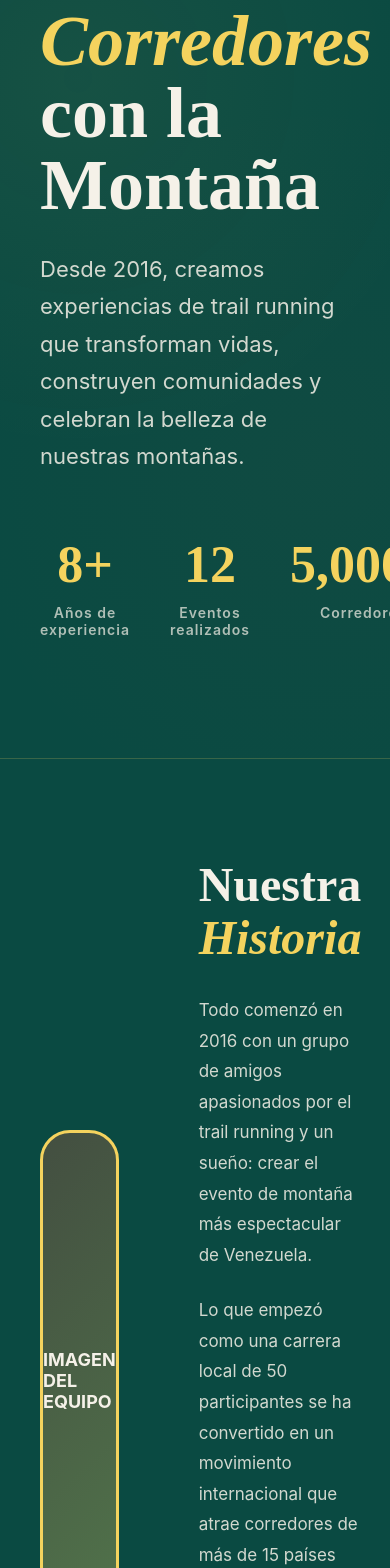
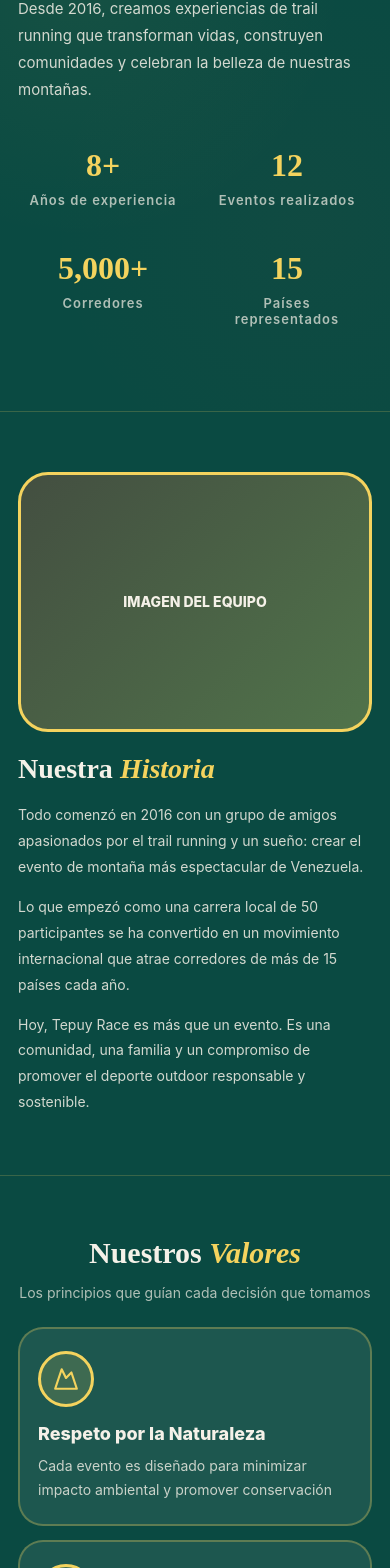
Before and after one commit to gabywakil/tepuy-race, a React (Vite) app: page /#/about in a window 390 px wide. Shown: the part 313-1881 px from the top of the page. Built offline with nearby package versions, Linux system fonts and the light colour scheme.

Commit message:
AboutUs.jsx

```diff
--- a/src/pages/AboutUs.jsx
+++ b/src/pages/AboutUs.jsx
@@ -1,51 +1,22 @@
 import React from 'react';
-import { Mountain, Heart, Users, Target, Award, TrendingUp } from 'lucide-react';
+import { Mountain, Heart, Users, Target } from 'lucide-react';
+import useMedia from '../hooks/useMedia';
 
 const AboutUs = () => {
+  const { isMobile } = useMedia('(max-width: 768px)');
+
   const team = [
-    {
-      name: "Carlos Mendoza",
-      role: "Fundador & Director",
-      description: "Trail runner con 15 años de experiencia organizando eventos de montaña"
-    },
-    {
-      name: "María Torres",
-      role: "Directora de Operaciones",
-      description: "Experta en logística de eventos deportivos extremos"
-    },
-    {
-      name: "Diego Ramírez",
-      role: "Coordinador de Rutas",
-      description: "Guía certificado de montaña y especialista en senderos"
-    },
-    {
-      name: "Ana Gutiérrez",
-      role: "Relaciones Públicas",
-      description: "Conectando comunidades de runners a nivel internacional"
-    }
+    { name: "Carlos Mendoza", role: "Fundador & Director", description: "Trail runner con 15 años de experiencia organizando eventos de montaña" },
+    { name: "María Torres", role: "Directora de Operaciones", description: "Experta en logística de eventos deportivos extremos" },
+    { name: "Diego Ramírez", role: "Coordinador de Rutas", description: "Guía certificado de montaña y especialista en senderos" },
+    { name: "Ana Gutiérrez", role: "Relaciones Públicas", description: "Conectando comunidades de runners a nivel internacional" }
   ];
 
   const values = [
-    {
-      icon: Mountain,
-      title: "Respeto por la Naturaleza",
-      description: "Cada evento es diseñado para minimizar impacto ambiental y promover conservación"
-    },
-    {
-      icon: Heart,
-      title: "Pasión por el Trail",
-      description: "Amamos las montañas y queremos compartir esa pasión con cada corredor"
-    },
-    {
-      icon: Users,
-      title: "Comunidad Global",
-      description: "Construimos puentes entre corredores de todos los niveles y países"
-    },
-    {
-      icon: Target,
-      title: "Excelencia Operativa",
-      description: "Cada detalle importa, desde la ruta hasta la última estación de hidratación"
-    }
+    { icon: Mountain, title: "Respeto por la Naturaleza", description: "Cada evento es diseñado para minimizar impacto ambiental y promover conservación" },
+    { icon: Heart, title: "Pasión por el Trail", description: "Amamos las montañas y queremos compartir esa pasión con cada corredor" },
+    { icon: Users, title: "Comunidad Global", description: "Construimos puentes entre corredores de todos los niveles y países" },
+    { icon: Target, title: "Excelencia Operativa", description: "Cada detalle importa, desde la ruta hasta la última estación de hidratación" }
   ];
 
   const stats = [
@@ -56,37 +27,18 @@ const AboutUs = () => {
   ];
 
   return (
+    <div style={{ backgroundColor: '#0a4a42', minHeight: '100vh', paddingTop: '100px', width: '100%', margin: 0 }}>
+      {/* Hero */}
+      <section style={{ padding: isMobile ? '60px 18px 70px' : '80px 40px 120px', position: 'relative', overflow: 'hidden' }}>
         <div style={{
-      backgroundColor: '#0a4a42',
-      minHeight: '100vh',
-      paddingTop: '100px',
-      width: '100%',
-      margin: 0
-    }}>
-      {/* Hero Section */}
-      <section style={{
-        padding: '80px 40px 120px',
-        position: 'relative',
-        overflow: 'hidden'
-      }}>
-        <div style={{
-          position: 'absolute',
-          top: 0,
-          left: 0,
-          right: 0,
-          bottom: 0,
+          position: 'absolute', inset: 0,
           background: `
             radial-gradient(circle at 20% 30%, rgba(244, 211, 94, 0.05), transparent 50%),
             radial-gradient(circle at 80% 70%, rgba(200, 90, 62, 0.03), transparent 50%)
           `
-        }}></div>
+        }} />
 
-        <div style={{
-          maxWidth: '1200px',
-          margin: '0 auto',
-          position: 'relative',
-          zIndex: 1
-        }}>
+        <div style={{ maxWidth: '1200px', margin: '0 auto', position: 'relative', zIndex: 1 }}>
           <div style={{
             display: 'inline-block',
             backgroundColor: 'rgba(244, 211, 94, 0.1)',
@@ -96,17 +48,17 @@ const AboutUs = () => {
             fontSize: '13px',
             fontWeight: '700',
             letterSpacing: '2px',
-            marginBottom: '30px',
+            marginBottom: '22px',
             fontFamily: "'Inter', sans-serif"
           }}>
             SOBRE NOSOTROS
           </div>
 
           <h1 style={{
-            fontSize: '72px',
+            fontSize: isMobile ? 'clamp(34px, 9vw, 54px)' : '72px',
             fontWeight: '900',
-            marginBottom: '30px',
-            lineHeight: '1',
+            marginBottom: '18px',
+            lineHeight: '1.02',
             color: '#f5f1e8',
             fontFamily: "'Playfair Display', serif",
             maxWidth: '900px'
@@ -115,13 +67,13 @@ const AboutUs = () => {
           </h1>
 
           <p style={{
-            fontSize: '22px',
-            lineHeight: '1.7',
+            fontSize: isMobile ? '15px' : '22px',
+            lineHeight: '1.8',
             color: '#f5f1e8',
             opacity: 0.85,
-            maxWidth: '700px',
+            maxWidth: '720px',
             fontFamily: "'Inter', sans-serif",
-            marginBottom: '50px'
+            marginBottom: '30px'
           }}>
             Desde 2016, creamos experiencias de trail running que transforman vidas,
             construyen comunidades y celebran la belleza de nuestras montañas.
@@ -130,25 +82,26 @@ const AboutUs = () => {
           {/* Stats */}
           <div style={{
             display: 'grid',
-            gridTemplateColumns: 'repeat(4, 1fr)',
-            gap: '40px',
-            marginTop: '60px'
+            gridTemplateColumns: isMobile ? '1fr 1fr' : 'repeat(4, 1fr)',
+            gap: isMobile ? '14px' : '40px',
+            marginTop: isMobile ? '26px' : '60px'
           }}>
             {stats.map((stat, index) => (
               <div key={index} style={{
-                textAlign: 'center'
+                textAlign: 'center',
+                padding: isMobile ? '14px 10px' : '0px'
               }}>
                 <div style={{
-                  fontSize: '52px',
+                  fontSize: isMobile ? '32px' : '52px',
                   fontWeight: '900',
                   color: '#f4d35e',
-                  marginBottom: '10px',
+                  marginBottom: '8px',
                   fontFamily: "'Playfair Display', serif"
                 }}>
                   {stat.number}
                 </div>
                 <div style={{
-                  fontSize: '14px',
+                  fontSize: '13px',
                   fontWeight: '600',
                   color: '#f5f1e8',
                   opacity: 0.7,
@@ -165,7 +118,7 @@ const AboutUs = () => {
 
       {/* Our Story */}
       <section style={{
-        padding: '100px 40px',
+        padding: isMobile ? '60px 18px' : '100px 40px',
         borderTop: '1px solid rgba(244, 211, 94, 0.2)',
         borderBottom: '1px solid rgba(244, 211, 94, 0.2)'
       }}>
@@ -173,33 +126,31 @@ const AboutUs = () => {
           maxWidth: '1200px',
           margin: '0 auto',
           display: 'grid',
-          gridTemplateColumns: '1fr 1fr',
-          gap: '80px',
+          gridTemplateColumns: isMobile ? '1fr' : '1fr 1fr',
+          gap: isMobile ? '22px' : '80px',
           alignItems: 'center'
         }}>
-          {/* Image Placeholder */}
           <div style={{
-            height: '500px',
+            height: isMobile ? '260px' : '500px',
             borderRadius: '30px',
             background: 'linear-gradient(135deg, rgba(200, 90, 62, 0.3) 0%, rgba(244, 211, 94, 0.3) 100%)',
             border: '3px solid #f4d35e',
             display: 'flex',
             alignItems: 'center',
             justifyContent: 'center',
-            fontSize: '18px',
-            fontWeight: '700',
+            fontSize: '14px',
+            fontWeight: '800',
             color: '#f5f1e8',
             fontFamily: "'Inter', sans-serif"
           }}>
             IMAGEN DEL EQUIPO
           </div>
 
-          {/* Content */}
           <div>
             <h2 style={{
-              fontSize: '48px',
+              fontSize: isMobile ? 'clamp(28px, 7vw, 40px)' : '48px',
               fontWeight: '900',
-              marginBottom: '30px',
+              marginBottom: '18px',
               color: '#f5f1e8',
               fontFamily: "'Playfair Display', serif",
               lineHeight: '1.1'
@@ -207,67 +158,41 @@ const AboutUs = () => {
               Nuestra <span style={{ color: '#f4d35e', fontStyle: 'italic' }}>Historia</span>
             </h2>
 
-            <p style={{
-              fontSize: '17px',
-              lineHeight: '1.8',
+            {[
+              "Todo comenzó en 2016 con un grupo de amigos apasionados por el trail running y un sueño: crear el evento de montaña más espectacular de Venezuela.",
+              "Lo que empezó como una carrera local de 50 participantes se ha convertido en un movimiento internacional que atrae corredores de más de 15 países cada año.",
+              "Hoy, Tepuy Race es más que un evento. Es una comunidad, una familia y un compromiso de promover el deporte outdoor responsable y sostenible."
+            ].map((t, i) => (
+              <p key={i} style={{
+                fontSize: isMobile ? '14px' : '17px',
+                lineHeight: '1.85',
                 color: '#f5f1e8',
                 opacity: 0.85,
-              marginBottom: '25px',
+                marginBottom: i === 2 ? 0 : '14px',
                 fontFamily: "'Inter', sans-serif"
               }}>
-              Todo comenzó en 2016 con un grupo de amigos apasionados por el trail running
-              y un sueño: crear el evento de montaña más espectacular de Venezuela.
+                {t}
               </p>
-
-            <p style={{
-              fontSize: '17px',
-              lineHeight: '1.8',
-              color: '#f5f1e8',
-              opacity: 0.85,
-              marginBottom: '25px',
-              fontFamily: "'Inter', sans-serif"
-            }}>
-              Lo que empezó como una carrera local de 50 participantes se ha convertido en
-              un movimiento internacional que atrae corredores de más de 15 países cada año.
-            </p>
-
-            <p style={{
-              fontSize: '17px',
-              lineHeight: '1.8',
-              color: '#f5f1e8',
-              opacity: 0.85,
-              fontFamily: "'Inter', sans-serif"
-            }}>
-              Hoy, Tepuy Race es más que un evento. Es una comunidad, una familia y un
-              compromiso de promover el deporte outdoor responsable y sostenible.
-            </p>
+            ))}
           </div>
         </div>
       </section>
 
-      {/* Our Values */}
-      <section style={{
-        padding: '100px 40px'
-      }}>
-        <div style={{
-          maxWidth: '1200px',
-          margin: '0 auto'
-        }}>
-          <div style={{
-            textAlign: 'center',
-            marginBottom: '70px'
-          }}>
+      {/* Values */}
+      <section style={{ padding: isMobile ? '60px 18px' : '100px 40px' }}>
+        <div style={{ maxWidth: '1200px', margin: '0 auto' }}>
+          <div style={{ textAlign: 'center', marginBottom: isMobile ? '26px' : '70px' }}>
             <h2 style={{
-              fontSize: '52px',
+              fontSize: isMobile ? 'clamp(30px, 7vw, 44px)' : '52px',
               fontWeight: '900',
-              marginBottom: '20px',
+              marginBottom: '14px',
               color: '#f5f1e8',
               fontFamily: "'Playfair Display', serif"
             }}>
               Nuestros <span style={{ color: '#f4d35e', fontStyle: 'italic' }}>Valores</span>
             </h2>
             <p style={{
-              fontSize: '18px',
+              fontSize: isMobile ? '14px' : '18px',
               color: '#f5f1e8',
               opacity: 0.7,
               fontFamily: "'Inter', sans-serif"
@@ -278,14 +203,16 @@ const AboutUs = () => {
 
           <div style={{
             display: 'grid',
-            gridTemplateColumns: 'repeat(2, 1fr)',
-            gap: '30px'
+            gridTemplateColumns: isMobile ? '1fr' : 'repeat(2, 1fr)',
+            gap: isMobile ? '14px' : '30px'
           }}>
             {values.map((value, index) => {
               const Icon = value.icon;
               return (
-                <div key={index} style={{
-                  padding: '45px',
+                <div
+                  key={index}
+                  style={{
+                    padding: isMobile ? '22px 18px' : '45px',
                     backgroundColor: 'rgba(245, 241, 232, 0.08)',
                     borderRadius: '25px',
                     border: '2px solid rgba(244, 211, 94, 0.3)',
@@ -293,42 +220,45 @@ const AboutUs = () => {
                     cursor: 'pointer'
                   }}
                   onMouseOver={(e) => {
+                    if (isMobile) return;
                     e.currentTarget.style.borderColor = '#f4d35e';
                     e.currentTarget.style.transform = 'translateY(-5px)';
                     e.currentTarget.style.backgroundColor = 'rgba(244, 211, 94, 0.12)';
                   }}
                   onMouseOut={(e) => {
+                    if (isMobile) return;
                     e.currentTarget.style.borderColor = 'rgba(244, 211, 94, 0.3)';
                     e.currentTarget.style.transform = 'translateY(0)';
                     e.currentTarget.style.backgroundColor = 'rgba(245, 241, 232, 0.08)';
-                }}>
+                  }}
+                >
                   <div style={{
-                    width: '70px',
-                    height: '70px',
+                    width: isMobile ? '56px' : '70px',
+                    height: isMobile ? '56px' : '70px',
                     borderRadius: '50%',
                     backgroundColor: 'rgba(244, 211, 94, 0.15)',
                     border: '3px solid #f4d35e',
                     display: 'flex',
                     alignItems: 'center',
                     justifyContent: 'center',
-                    marginBottom: '25px'
+                    marginBottom: '16px'
                   }}>
-                    <Icon size={32} color="#f4d35e" strokeWidth={2} />
+                    <Icon size={isMobile ? 26 : 32} color="#f4d35e" strokeWidth={2} />
                   </div>
 
                   <h3 style={{
-                    fontSize: '24px',
-                    fontWeight: '700',
+                    fontSize: isMobile ? '18px' : '24px',
+                    fontWeight: '800',
                     color: '#f5f1e8',
-                    marginBottom: '15px',
+                    marginBottom: '10px',
                     fontFamily: "'Inter', sans-serif"
                   }}>
                     {value.title}
                   </h3>
 
                   <p style={{
-                    fontSize: '16px',
-                    lineHeight: '1.6',
+                    fontSize: isMobile ? '14px' : '16px',
+                    lineHeight: '1.7',
                     color: '#f5f1e8',
                     opacity: 0.8,
                     fontFamily: "'Inter', sans-serif",
@@ -343,32 +273,26 @@ const AboutUs = () => {
         </div>
       </section>
 
-      {/* Our Team */}
+      {/* Team */}
       <section style={{
-        padding: '100px 40px',
+        padding: isMobile ? '60px 18px' : '100px 40px',
         backgroundColor: 'rgba(244, 211, 94, 0.05)',
         borderTop: '1px solid rgba(244, 211, 94, 0.2)',
         borderBottom: '1px solid rgba(244, 211, 94, 0.2)'
       }}>
-        <div style={{
-          maxWidth: '1200px',
-          margin: '0 auto'
-        }}>
-          <div style={{
-            textAlign: 'center',
-            marginBottom: '70px'
-          }}>
+        <div style={{ maxWidth: '1200px', margin: '0 auto' }}>
+          <div style={{ textAlign: 'center', marginBottom: isMobile ? '26px' : '70px' }}>
             <h2 style={{
-              fontSize: '52px',
+              fontSize: isMobile ? 'clamp(30px, 7vw, 44px)' : '52px',
               fontWeight: '900',
-              marginBottom: '20px',
+              marginBottom: '14px',
               color: '#f5f1e8',
               fontFamily: "'Playfair Display', serif"
             }}>
               Nuestro <span style={{ color: '#f4d35e', fontStyle: 'italic' }}>Equipo</span>
             </h2>
             <p style={{
-              fontSize: '18px',
+              fontSize: isMobile ? '14px' : '18px',
               color: '#f5f1e8',
               opacity: 0.7,
               fontFamily: "'Inter', sans-serif"
@@ -379,69 +303,43 @@ const AboutUs = () => {
 
           <div style={{
             display: 'grid',
-            gridTemplateColumns: 'repeat(4, 1fr)',
-            gap: '30px'
+            gridTemplateColumns: isMobile ? '1fr' : 'repeat(4, 1fr)',
+            gap: isMobile ? '16px' : '30px'
           }}>
             {team.map((member, index) => (
-              <div key={index} style={{
-                textAlign: 'center',
-                transition: 'all 0.3s ease',
-                cursor: 'pointer'
-              }}
-              onMouseOver={(e) => {
-                e.currentTarget.style.transform = 'translateY(-10px)';
-              }}
-              onMouseOut={(e) => {
-                e.currentTarget.style.transform = 'translateY(0)';
-              }}>
-                {/* Photo Placeholder */}
+              <div
+                key={index}
+                style={{ textAlign: 'center', transition: 'all 0.3s ease', cursor: 'pointer' }}
+                onMouseOver={(e) => { if (isMobile) return; e.currentTarget.style.transform = 'translateY(-10px)'; }}
+                onMouseOut={(e) => { if (isMobile) return; e.currentTarget.style.transform = 'translateY(0)'; }}
+              >
                 <div style={{
                   width: '100%',
-                  height: '280px',
+                  height: isMobile ? '220px' : '280px',
                   borderRadius: '20px',
                   background: 'linear-gradient(135deg, rgba(200, 90, 62, 0.3) 0%, rgba(244, 211, 94, 0.2) 100%)',
-                  marginBottom: '20px',
+                  marginBottom: '16px',
                   border: '3px solid rgba(244, 211, 94, 0.3)',
                   display: 'flex',
                   alignItems: 'center',
                   justifyContent: 'center',
                   fontSize: '14px',
-                  fontWeight: '700',
+                  fontWeight: '800',
                   color: '#f5f1e8',
                   fontFamily: "'Inter', sans-serif"
                 }}>
                   FOTO
                 </div>
 
-                <h3 style={{
-                  fontSize: '20px',
-                  fontWeight: '700',
-                  color: '#f5f1e8',
-                  marginBottom: '8px',
-                  fontFamily: "'Inter', sans-serif"
-                }}>
+                <h3 style={{ fontSize: '18px', fontWeight: '800', color: '#f5f1e8', marginBottom: '6px', fontFamily: "'Inter', sans-serif" }}>
                   {member.name}
                 </h3>
 
-                <div style={{
-                  fontSize: '14px',
-                  fontWeight: '600',
-                  color: '#f4d35e',
-                  marginBottom: '12px',
-                  fontFamily: "'Inter', sans-serif",
-                  letterSpacing: '0.5px'
-                }}>
+                <div style={{ fontSize: '13px', fontWeight: '700', color: '#f4d35e', marginBottom: '10px', fontFamily: "'Inter', sans-serif" }}>
                   {member.role}
                 </div>
 
-                <p style={{
-                  fontSize: '13px',
-                  lineHeight: '1.5',
-                  color: '#f5f1e8',
-                  opacity: 0.7,
-                  fontFamily: "'Inter', sans-serif",
-                  margin: 0
-                }}>
+                <p style={{ fontSize: '13px', lineHeight: '1.6', color: '#f5f1e8', opacity: 0.75, fontFamily: "'Inter', sans-serif", margin: 0 }}>
                   {member.description}
                 </p>
               </div>
@@ -450,23 +348,21 @@ const AboutUs = () => {
         </div>
       </section>
 
-      {/* CTA Section */}
-      <section style={{
-        padding: '100px 40px'
-      }}>
+      {/* CTA */}
+      <section style={{ padding: isMobile ? '60px 18px' : '100px 40px' }}>
         <div style={{
           maxWidth: '900px',
           margin: '0 auto',
           textAlign: 'center',
-          padding: '70px 60px',
+          padding: isMobile ? '30px 18px' : '70px 60px',
           backgroundColor: 'rgba(245, 241, 232, 0.08)',
           borderRadius: '30px',
           border: '3px solid #f4d35e'
         }}>
           <h2 style={{
-            fontSize: '42px',
+            fontSize: isMobile ? 'clamp(22px, 6vw, 34px)' : '42px',
             fontWeight: '900',
-            marginBottom: '25px',
+            marginBottom: '14px',
             color: '#f5f1e8',
             fontFamily: "'Playfair Display', serif"
           }}>
@@ -474,41 +370,47 @@ const AboutUs = () => {
           </h2>
 
           <p style={{
-            fontSize: '18px',
-            lineHeight: '1.7',
+            fontSize: isMobile ? '14px' : '18px',
+            lineHeight: '1.8',
             color: '#f5f1e8',
             opacity: 0.8,
-            marginBottom: '40px',
+            marginBottom: '22px',
             fontFamily: "'Inter', sans-serif"
           }}>
             Forma parte de la próxima generación de trail runners que están
             redefiniendo los límites de lo posible en las montañas.
           </p>
 
-          <button style={{
+          <button
+            style={{
+              width: isMobile ? '100%' : 'auto',
+              maxWidth: isMobile ? '420px' : 'none',
               backgroundColor: '#c85a3e',
               color: '#f5f1e8',
               border: 'none',
-            padding: '20px 50px',
+              padding: '18px 28px',
               borderRadius: '50px',
               cursor: 'pointer',
-            fontSize: '16px',
-            fontWeight: '700',
+              fontSize: '15px',
+              fontWeight: '800',
               fontFamily: "'Inter', sans-serif",
               letterSpacing: '1px',
               transition: 'all 0.3s ease',
               boxShadow: '0 10px 35px rgba(200, 90, 62, 0.4)'
             }}
             onMouseOver={(e) => {
+              if (isMobile) return;
               e.target.style.backgroundColor = '#b04935';
               e.target.style.transform = 'translateY(-3px)';
               e.target.style.boxShadow = '0 15px 45px rgba(200, 90, 62, 0.5)';
             }}
             onMouseOut={(e) => {
+              if (isMobile) return;
               e.target.style.backgroundColor = '#c85a3e';
               e.target.style.transform = 'translateY(0)';
               e.target.style.boxShadow = '0 10px 35px rgba(200, 90, 62, 0.4)';
-          }}>
+            }}
+          >
             ÚNETE A TEPUY RACE
           </button>
         </div>
```
Lines whose indentation alone changed are shown as unchanged.
